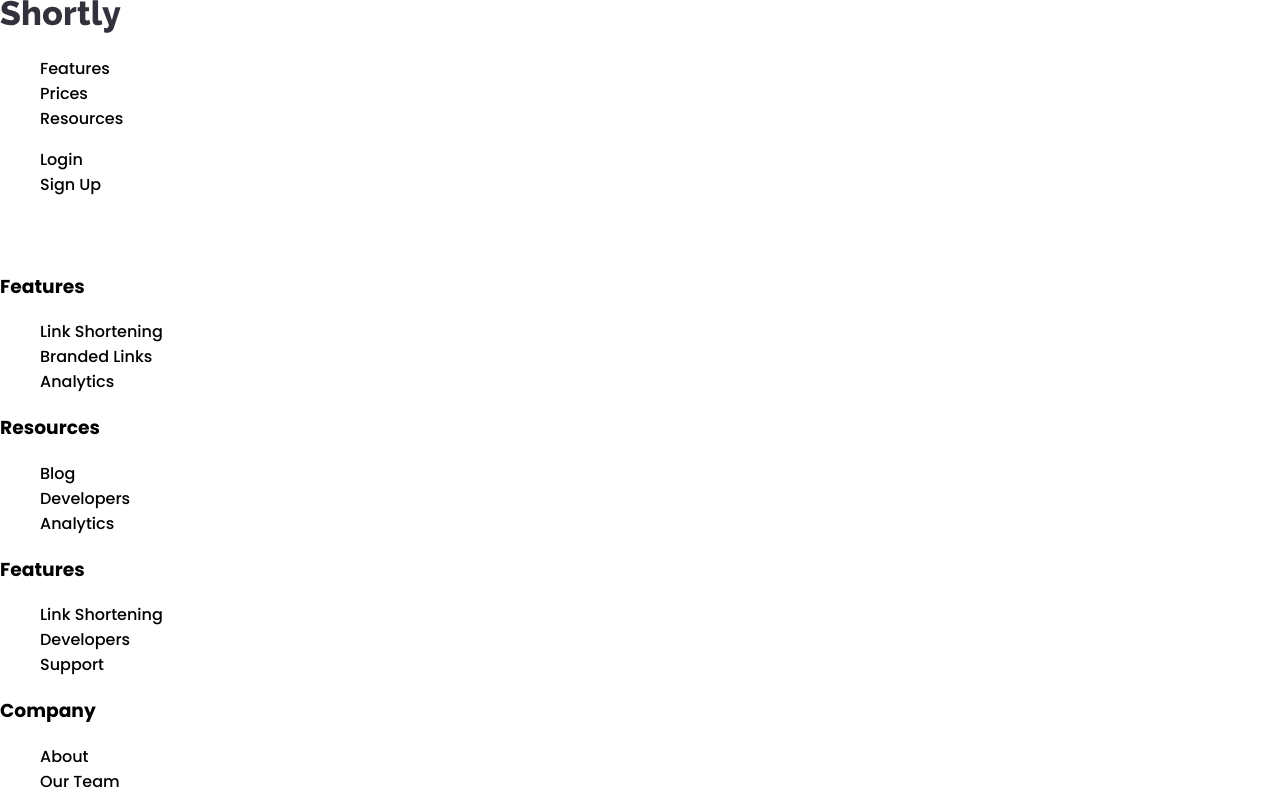
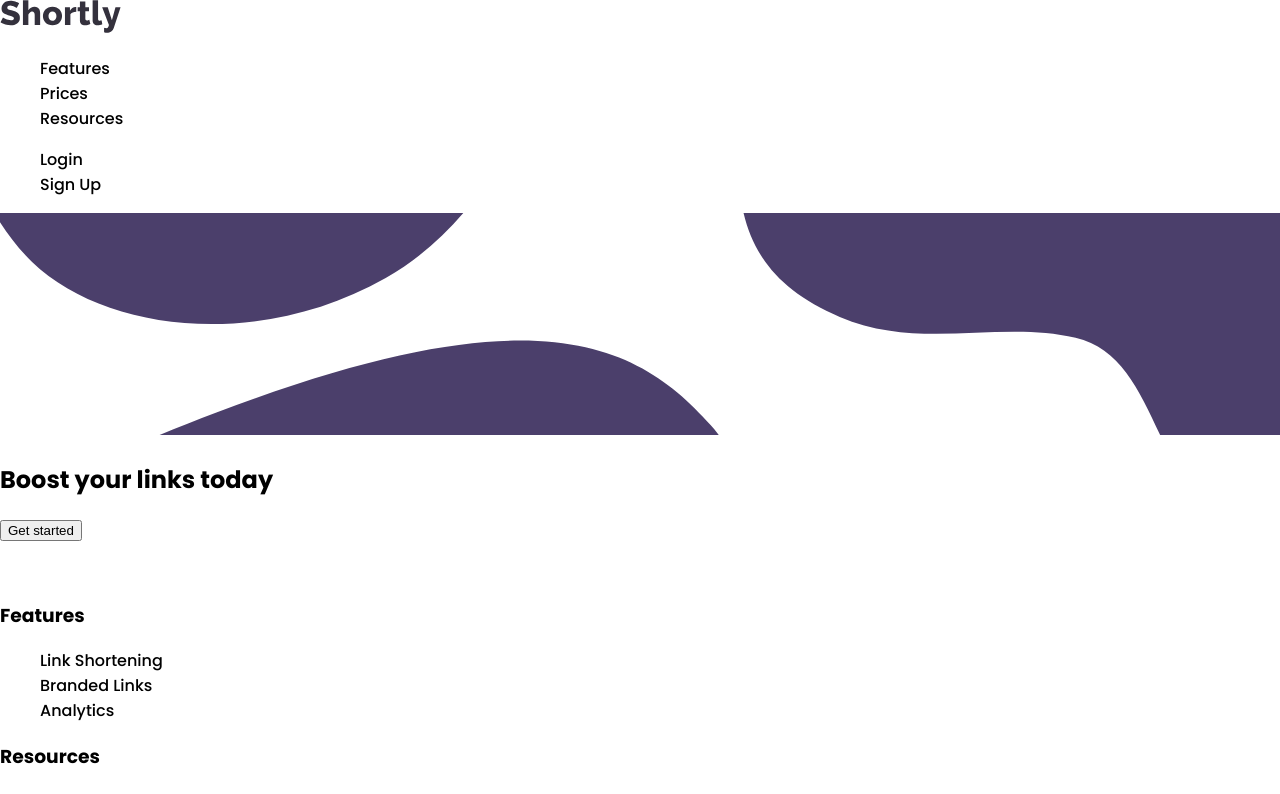
Before and after one commit to shazkhan2/shorten-url, a React (Create React App) app in the folder url-shortening-api/: page / in a window 1280 px wide. Shown: the top 794 px of the page. Built offline with nearby package versions, Linux system fonts and the light colour scheme.

Commit message:
Boost component added

```diff
--- a/url-shortening-api/src/App.js
+++ b/url-shortening-api/src/App.js
@@ -1,10 +1,12 @@
 import Navbar from "./components/Navbar";
 import Footer from "./components/Footer";
+import Boost from "./components/Boost";
 
 export default function App() {
   return (
      <>
      <Navbar />
+     <Boost />
      <Footer />
      </>
   );
--- /dev/null
+++ b/url-shortening-api/src/components/Boost.jsx
@@ -0,0 +1,22 @@
+import React from 'react';
+import bgMobile from "../images/bg-boost-mobile.svg";
+import bgDesktop from "../images/bg-boost-desktop.svg";
+
+function Boost() {
+  return (
+    <>
+      <section>
+        <picture>
+          <source media="(min-width: 768px)" srcSet={bgDesktop} />
+          <img src={bgMobile} alt='' />
+        </picture>
+        <h2>
+          Boost your links today
+        </h2>
+        <button>Get started</button>
+      </section>
+    </>
+  )
+}
+
+export default Boost;
```
